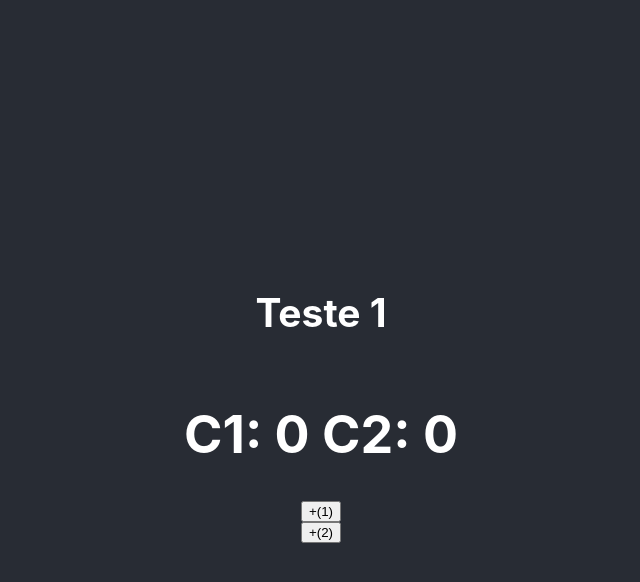
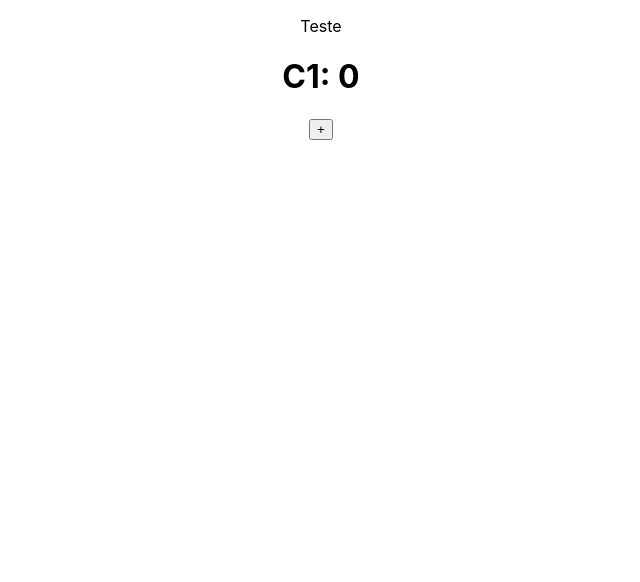
Before and after one commit to jpcp0614/React-hooks, a React (Create React App) app: page / in a window 1280 px wide. Shown: the top 582 px of the page, without its empty margins (319-959 px from the left). Built offline with nearby package versions, Linux system fonts and the light colour scheme.

Commit message:
Hook - useCallback

```diff
--- a/src/App.js
+++ b/src/App.js
@@ -1,6 +1,7 @@
 //import logo from './logo.svg';
+import PropTypes from 'prop-types';
 import './App.css';
-import { useState, useEffect } from 'react';
+import React, { useCallback, useState } from 'react';
 
 //* Hook - UseState
 // function App() {
@@ -35,52 +36,76 @@ import { useState, useEffect } from 'react';
 // }
 
 //* Hook - useEffect
-const eventFn = () => {
-  console.log('h2 clicado');
-};
+// const eventFn = () => {
+//   console.log('h2 clicado');
+// };
+// function App() {
+//   const [counter1, setCounter1] = useState(0);
+//   const [counter2, setCounter2] = useState(0);
+
+//   // executado sempre que algum componente atualiza
+//   // useEffect(() => {
+//   //   console.log('componentDidUpdate');
+//   // });
+
+//   // executado somente uma vez
+//   // useEffect(() => {
+//   //   console.log('componentDidMount');
+//   // }, []);
+
+//   // executa sempre que a dependência muda
+//   useEffect(() => {
+//     console.log('C1:', counter1, 'C2:', counter2);
+//   }, [counter1, counter2]);
+
+//   // limpar
+//   useEffect(() => {
+//     document.querySelector('h2')?.addEventListener('click', eventFn);
+
+//     // componentWillUnmount
+//     return () => {
+//       document.querySelector('h2')?.removeEventListener('click', eventFn);
+//     };
+//   }, []);
+
+//   return (
+//     <div className="App">
+//       <header className="App-header">
+//         <h2>Teste 1</h2>
+//         <h1>
+//           C1: {counter1} C2: {counter2}
+//         </h1>
+//         <button type="button" onClick={() => setCounter1(counter1 + 1)}>
+//           +(1)
+//         </button>
+//         <button type="button" onClick={() => setCounter2(counter2 + 1)}>
+//           +(2)
+//         </button>
+//       </header>
+//     </div>
+//   );
+// }
+
+//* Hook - useCallback
+const Button = React.memo(function Button({ incrementButton }) {
+  console.log('Filho renderizou');
+  return <button onClick={() => incrementButton(10)}>+</button>;
+});
+
 function App() {
-  const [counter1, setCounter1] = useState(0);
-  const [counter2, setCounter2] = useState(0);
+  const [counter, setCounter] = useState(0);
 
-  // executado sempre que algum componente atualiza
-  // useEffect(() => {
-  //   console.log('componentDidUpdate');
-  // });
+  const incrementCounter = useCallback((num) => {
+    setCounter((prevCounter) => prevCounter + num);
+  }, []);
 
-  // executado somente uma vez
-  // useEffect(() => {
-  //   console.log('componentDidMount');
-  // }, []);
-
-  // executa sempre que a dependência muda
-  useEffect(() => {
-    console.log('C1:', counter1, 'C2:', counter2);
-  }, [counter1, counter2]);
-
-  // limpar
-  useEffect(() => {
-    document.querySelector('h2')?.addEventListener('click', eventFn);
-
-    // componentWillUnmount
-    return () => {
-      document.querySelector('h2')?.removeEventListener('click', eventFn);
-    };
-  }, []);
+  console.log('Pai renderizou');
 
   return (
     <div className="App">
-      <header className="App-header">
-        <h2>Teste 1</h2>
-        <h1>
-          C1: {counter1} C2: {counter2}
-        </h1>
-        <button type="button" onClick={() => setCounter1(counter1 + 1)}>
-          +(1)
-        </button>
-        <button type="button" onClick={() => setCounter2(counter2 + 1)}>
-          +(2)
-        </button>
-      </header>
+      <p>Teste</p>
+      <h1>C1: {counter}</h1>
+      <Button incrementButton={incrementCounter} />
     </div>
   );
 }
@@ -112,3 +137,7 @@ function App() {
 // }
 
 export default App;
+
+Button.propTypes = {
+  incrementButton: PropTypes.func,
+};
```
